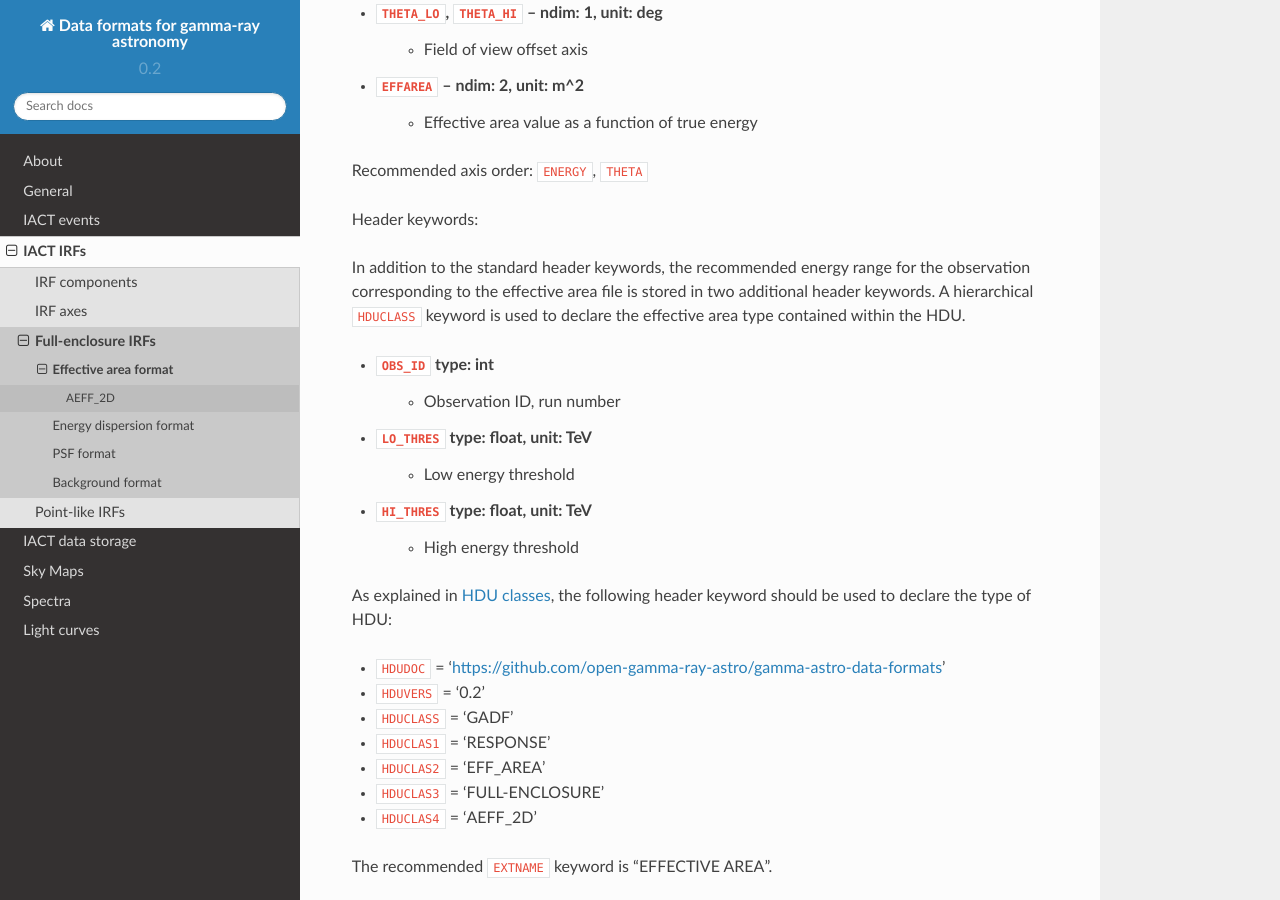
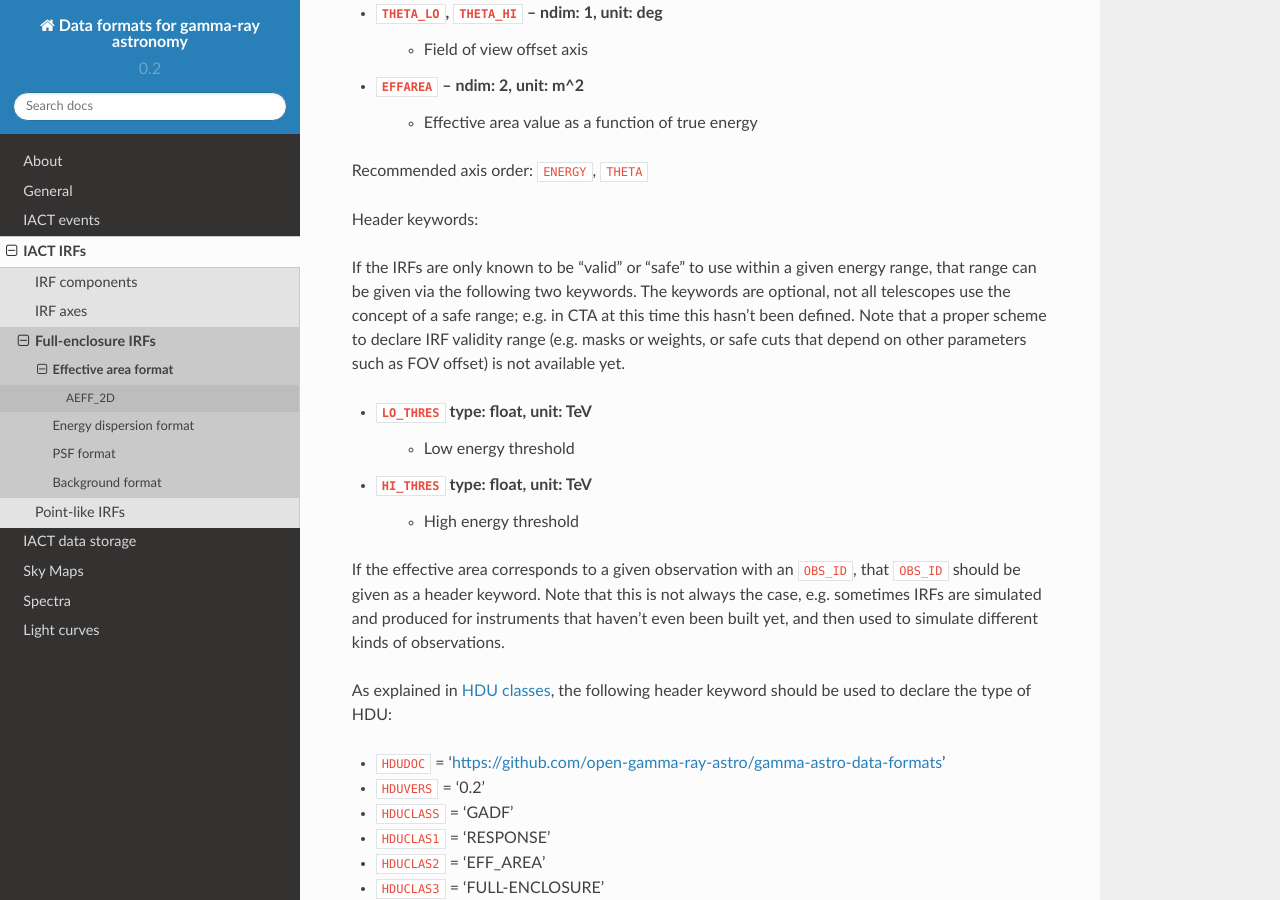
Before and after one commit to open-gamma-ray-astro/gamma-astro-data-formats, a Sphinx documentation site: the page built from source/irfs/full_enclosure/aeff/index.rst, in a window 1280 px wide and 900 px high, scrolled down 530 px. Built offline with Sphinx 7.4.7 and the Read the Docs theme 2.0.0, drawn with Linux system fonts in a browser that asks for light colours.

Commit message:
Clarify that OBS_ID and energy threshold keys are optional in AEFF

```diff
--- a/source/irfs/full_enclosure/aeff/index.rst
+++ b/source/irfs/full_enclosure/aeff/index.rst
@@ -33,17 +33,23 @@ Recommended axis order: ``ENERGY``, ``THETA``
 
 Header keywords:
 
-In addition to the standard header keywords, the recommended energy range for
-the observation corresponding to the effective area file is stored in two
-additional header keywords. A hierarchical ``HDUCLASS`` keyword is used to declare the
-effective area type contained within the HDU.
+If the IRFs are only known to be "valid" or "safe" to use within a given energy
+range, that range can be given via the following two keywords. The keywords are
+optional, not all telescopes use the concept of a safe range; e.g. in CTA at
+this time this hasn't been defined. Note that a proper scheme to declare IRF
+validity range (e.g. masks or weights, or safe cuts that depend on other
+parameters such as FOV offset) is not available yet.
 
-* ``OBS_ID`` type: int
-    * Observation ID, run number
 * ``LO_THRES`` type: float, unit: TeV
     * Low energy threshold
 * ``HI_THRES`` type: float, unit: TeV
     * High energy threshold
+
+If the effective area corresponds to a given observation with an ``OBS_ID``,
+that ``OBS_ID`` should be given as a header keyword. Note that this is not
+always the case, e.g. sometimes IRFs are simulated and produced for instruments
+that haven't even been built yet, and then used to simulate different kinds of
+observations.
 
 As explained in :ref:`hduclass`, the following header keyword should be used to
 declare the type of HDU:
```
